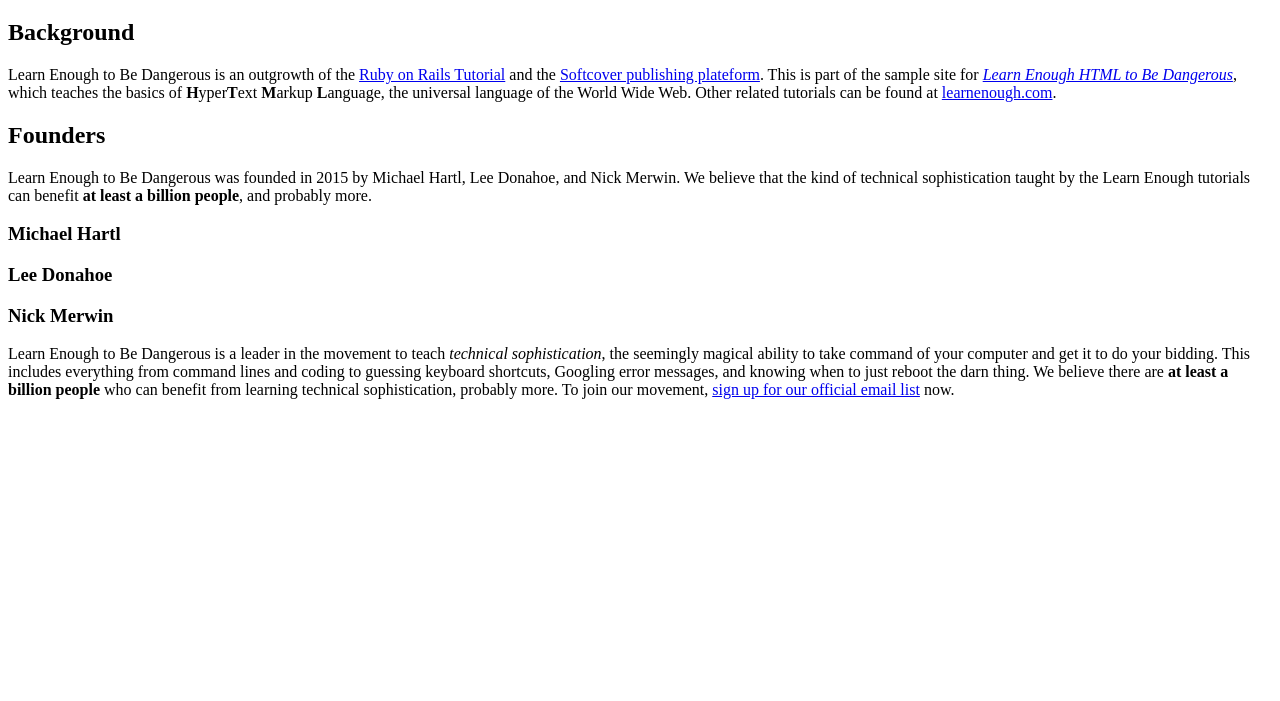
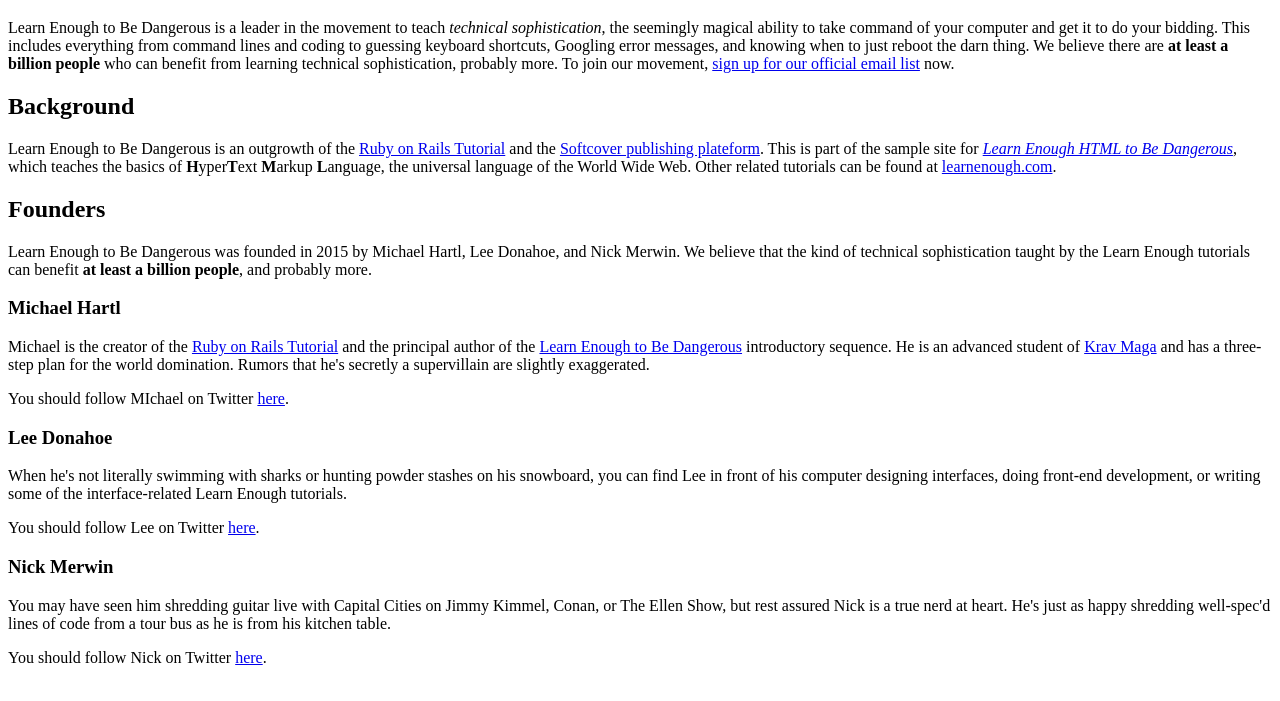
Before and after one commit to ThomasNathan/sample_website, a plain HTML site: page index.html in a window 1280 px wide. Shown: the part 61-762 px from the top of the page. Drawn offline with Linux system fonts and the light colour scheme.

Commit message:
Add bios

```diff
--- a/index.html
+++ b/index.html
@@ -7,6 +7,10 @@
   <body>
 
     <h1>The Learn Enough Story</h1>
+
+    <p>
+      Learn Enough to Be Dangerous is a leader in the movement to teach <em>technical sophistication</em>, the seemingly magical ability to take command of your computer and get it to do your bidding. This includes everything from command lines and coding to guessing keyboard shortcuts, Googling error messages, and knowing when to just reboot the darn thing. We believe there are <strong>at least a billion people</strong> who can benefit from learning technical sophistication, probably more. To join our movement, <a href="https://learnenough.com/email">sign up for our official email list</a> now.
+    </p>
 
     <h2>Background</h2>
 
@@ -22,14 +26,33 @@
 
     <h3>Michael Hartl</h3>
 
+    <p>
+      Michael is the creator of the <a href="https://www.railstutorial.org">Ruby on Rails Tutorial</a> and the principal author of the <a href="https://www.learnenough.com/">Learn Enough to Be Dangerous</a> introductory sequence. He is an advanced student of <a href="https://www.kravmaga.com/">Krav Maga</a> and has a three-step plan for the world domination. Rumors that he's secretly a supervillain are slightly exaggerated.
+    </p>
+
+    <p>
+      You should follow MIchael on Twitter <a href="https://twitter.com/mhartl" target="_blank" rel="noopener">here</a>.
+    </p>
+
     <h3>Lee Donahoe</h3>
+
+    <p>
+      When he's not literally swimming with sharks or hunting powder stashes on his snowboard, you can find Lee in front of his computer designing interfaces, doing front-end development, or writing some of the interface-related Learn Enough tutorials.
+    </p>
+
+    <p>
+      You should follow Lee on Twitter <a href="https://twitter.com/leedonahoe" target="_blank" rel="noopener">here</a>.
+    </p>
 
     <h3>Nick Merwin</h3>
 
     <p>
-      Learn Enough to Be Dangerous is a leader in the movement to teach <em>technical sophistication</em>, the seemingly magical ability to take command of your computer and get it to do your bidding. This includes everything from command lines and coding to guessing keyboard shortcuts, Googling error messages, and knowing when to just reboot the darn thing. We believe there are <strong>at least a billion people</strong> who can benefit from learning technical sophistication, probably more. To join our movement, <a href="https://learnenough.com/email">sign up for our official email list</a> now.
+      You may have seen him shredding guitar live with Capital Cities on Jimmy Kimmel, Conan, or The Ellen Show, but rest assured Nick is a true nerd at heart. He's just as happy shredding well-spec'd lines of code from a tour bus as he is from his kitchen table.
     </p>
 
+    <p>
+      You should follow Nick on Twitter <a href="https://twitter.com/nickmerwin" target="_blank" rel="noopener">here</a>.
+    </p>
 
   </body>
 </html>
```
